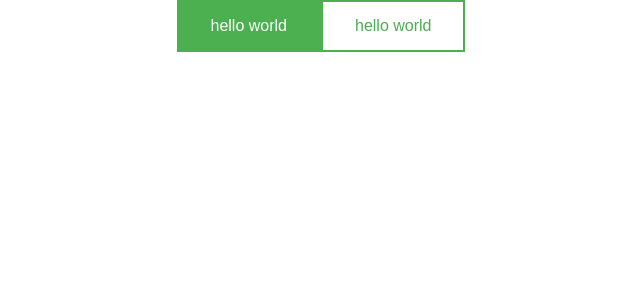
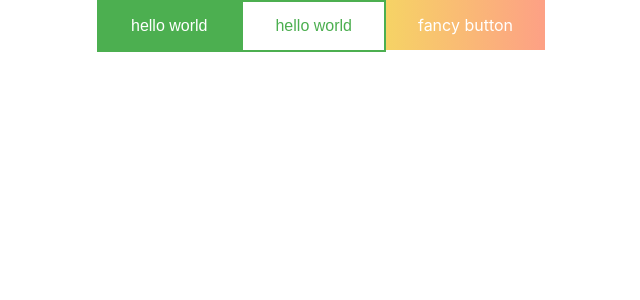
Before and after one commit to Gautham-sakthi/react-styled-gist, a React (Create React App) app: page / in a window 1280 px wide. Shown: the top 300 px of the page, without its empty margins (319-959 px from the left). Built offline with nearby package versions, Linux system fonts and the light colour scheme.

Commit message:
pseudo clases and extending styles

```diff
--- a/src/App.js
+++ b/src/App.js
@@ -1,10 +1,11 @@
 import "./App.css";
-import StyledButton from "./Components/Button/Button";
+import StyledButton, { FancyButton } from "./Components/Button/Button";
 function App() {
   return (
     <div className="App">
       <StyledButton>hello world</StyledButton>
       <StyledButton varient="outline">hello world</StyledButton>
+      <FancyButton as="a">fancy button</FancyButton>
     </div>
   );
 }
--- a/src/Components/Button/Button.js
+++ b/src/Components/Button/Button.js
@@ -1,2 +1,3 @@
-import { StyledButton } from "./Button.styles";
+import { StyledButton, FancyButton } from "./Button.styles";
 export default StyledButton;
+export { FancyButton };
--- a/src/Components/Button/Button.styles.js
+++ b/src/Components/Button/Button.styles.js
@@ -2,13 +2,23 @@
 
 export const StyledButton = styled.button`
   border: 2px solid #4caf50;
-  background-color: ${(props) => (props.varient ? "#fff" : "#4caf50")};
-  color: ${(props) => (props.varient ? "#4caf50" : "#fff")};
+  background-color: ${(props) =>
+    props.varient === "outline" ? "#fff" : "#4caf50"};
+  color: ${(props) => (props.varient === "outline" ? "#4caf50" : "#fff")};
   padding: 15px 32px;
   text-align: center;
   text-decoration: none;
   display: inline-block;
   font-size: 16px;
   cursor: pointer;
-  transition: 0.5 all ease-out;
+  transition: 0.5s all ease-out;
+  &:hover {
+    background-color: ${(props) =>
+      props.varient !== "outline" ? "#fff" : "#4caf50"};
+    color: ${(props) => (props.varient !== "outline" ? "#4caf50" : "#fff")};
+  }
 `;
+export const FancyButton = styled(StyledButton)`
+  background-image: linear-gradient(to right, #f6d365 0%, #fda085 100%);
+  border: none;
+`;
```
